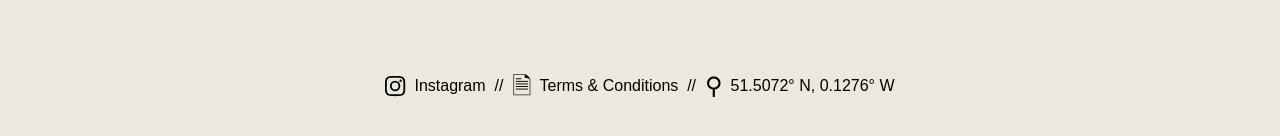
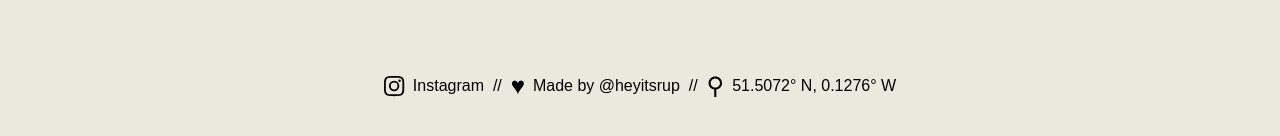
Before and after one commit to heyitsrup/artist-portfolio, a Next.js app: page / in a window 1280 px wide. Shown: the part 260-396 px from the top of the page. Built offline with nearby package versions, Linux system fonts and the light colour scheme; no server answers.

Commit message:
updated footer with github

```diff
--- a/src/app/components/Footer.jsx
+++ b/src/app/components/Footer.jsx
@@ -10,9 +10,9 @@ export default function Footer() {
 
         <span>&nbsp;&nbsp;//&nbsp;&nbsp;</span>
 
-        <a href="#" className="flex items-center space-x-2">
-          <p className="text-2xl">🗎</p>
-          <span>Terms & Conditions</span>
+        <a href="https://github.com/heyitsrup" className="flex items-center space-x-2">
+          <p className="text-2xl">♥</p>
+          <span>Made by @heyitsrup</span>
         </a>
 
         <span>&nbsp;&nbsp;//&nbsp;&nbsp;</span>
```
